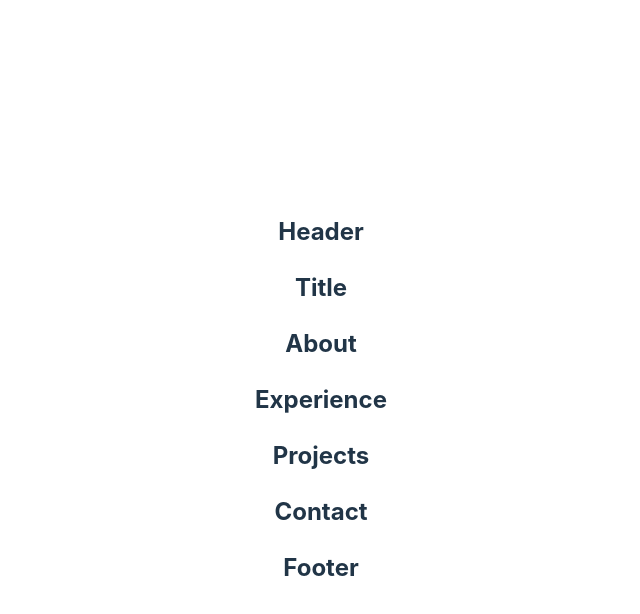
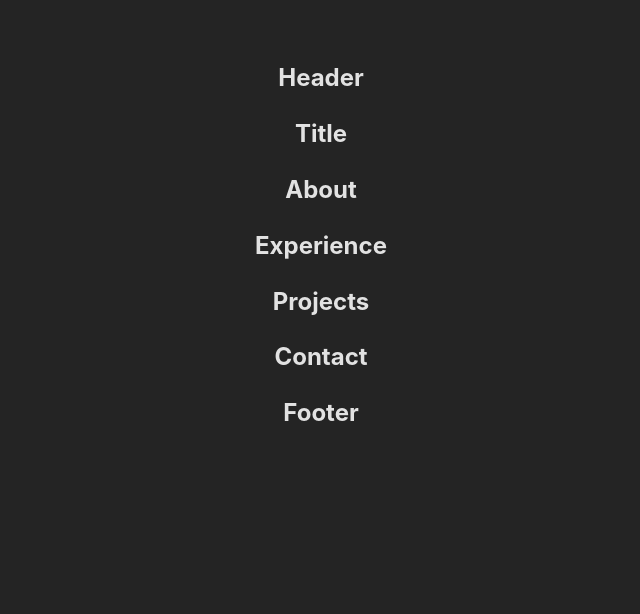
Before and after one commit to Fornari-Inc/fornari-client, a React (Vite) app: page / in a window 1280 px wide. Shown: the top 614 px of the page, without its empty margins (319-959 px from the left). Built offline with nearby package versions, Linux system fonts and the light colour scheme.

Commit message:
unused code removed

```diff
--- a/src/styles/index.css
+++ b/src/styles/index.css
@@ -3,7 +3,6 @@
   line-height: 1.5;
   font-weight: 400;
 
-  color-scheme: light dark;
   color: rgba(255, 255, 255, 0.87);
   background-color: #242424;
 
@@ -13,57 +12,3 @@
   -moz-osx-font-smoothing: grayscale;
   -webkit-text-size-adjust: 100%;
 }
-
-a {
-  font-weight: 500;
-  color: #646cff;
-  text-decoration: inherit;
-}
-a:hover {
-  color: #535bf2;
-}
-
-body {
-  margin: 0;
-  display: flex;
-  place-items: center;
-  min-width: 320px;
-  min-height: 100vh;
-}
-
-h1 {
-  font-size: 3.2em;
-  line-height: 1.1;
-}
-
-button {
-  border-radius: 8px;
-  border: 1px solid transparent;
-  padding: 0.6em 1.2em;
-  font-size: 1em;
-  font-weight: 500;
-  font-family: inherit;
-  background-color: #1a1a1a;
-  cursor: pointer;
-  transition: border-color 0.25s;
-}
-button:hover {
-  border-color: #646cff;
-}
-button:focus,
-button:focus-visible {
-  outline: 4px auto -webkit-focus-ring-color;
-}
-
-@media (prefers-color-scheme: light) {
-  :root {
-    color: #213547;
-    background-color: #ffffff;
-  }
-  a:hover {
-    color: #747bff;
-  }
-  button {
-    background-color: #f9f9f9;
-  }
-}
```
